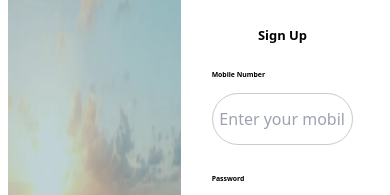
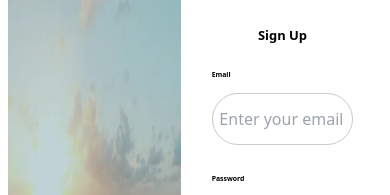
Before and after one commit to iozhen/chehrehnegar, a Next.js app: page /auth/signup in a window 390 px wide. Shown: the part 178-373 px from the top of the page. Built offline with nearby package versions, Linux system fonts and the light colour scheme.

Commit message:
change mobile to email

```diff
--- a/pages/auth/login.tsx
+++ b/pages/auth/login.tsx
@@ -17,14 +17,12 @@ const Login = () => {
 
    const formik = useFormik({
       initialValues: {
-         mobile: "",
+         email: "",
          password: "",
       },
       validationSchema: Yup.object({
-         mobile: Yup.string()
-            .matches(/^[0-9]+$/, "Must be only digits")
-            .min(11, "Must be exactly 11 digits")
-            .max(11, "Must be exactly 11 digits")
+         email: Yup.string()
+            .email("Invalid email address")
             .required("Required"),
          password: Yup.string().required("Required"),
       }),
@@ -32,7 +30,7 @@ const Login = () => {
          setLoading(true); // Set loading to true when the form is submitted
          axios
             .post(`${baseUrl}/api/auth/login`, {
-               mobileNumber: values.mobile,
+               email: values.email,
                password: values.password,
             })
             .then((res) => {
@@ -45,7 +43,7 @@ const Login = () => {
             .catch((err) => {
                console.log(err);
                if (err?.response?.data?.message === "User not found") {
-                  toast.error("You are not registered yet singup first");
+                  toast.error("You are not registered yet, signup first");
                   // router.push("/auth/signup");
                } else {
                   toast.error("Username or password is incorrect!");
@@ -76,22 +74,22 @@ const Login = () => {
                className="flex flex-col gap-[1.46vh]"
             >
                <div className="flex flex-col gap-[1.46vh] mb-[1.95vh]">
-                  <label htmlFor="mobile" className="font-[700] text-[1.76vw]">
-                     Mobile Number
+                  <label htmlFor="email" className="font-[700] text-[1.76vw]">
+                     Email
                   </label>
                   <input
-                     type="text"
-                     id="mobile"
-                     name="mobile"
-                     placeholder="Enter your mobile number"
+                     type="email"
+                     id="email"
+                     name="email"
+                     placeholder="Enter your email"
                      className="w-[36.35vw] h-[6.25vh] rounded-[9.77vh] border-[0.1vh] border-[#CBCBCB] px-[1.73vw]"
                      onChange={formik.handleChange}
                      onBlur={formik.handleBlur}
-                     value={formik.values.mobile}
+                     value={formik.values.email}
                   />
-                  {formik.touched.mobile && formik.errors.mobile ? (
+                  {formik.touched.email && formik.errors.email ? (
                      <div className="text-red-500 text-sm">
-                        {formik.errors.mobile}
+                        {formik.errors.email}
                      </div>
                   ) : null}
                </div>
--- a/pages/auth/request-otp.tsx
+++ b/pages/auth/request-otp.tsx
@@ -11,27 +11,26 @@ const RequestOtp = () => {
 
    const formik = useFormik({
       initialValues: {
-         mobile: "",
+         email: "",
       },
       validationSchema: Yup.object({
-         mobile: Yup.string()
-            .matches(/^[0-9]+$/, "Must be only digits")
-            .length(11, "Must be exactly 11 digits")
+         email: Yup.string()
+            .email("Invalid email address")
             .required("Required"),
       }),
       onSubmit: (values) => {
          axios
             .post(`${baseUrl}/api/auth/send-otp-for-password-reset`, {
-               mobileNumber: values.mobile,
+               email: values.email,
             })
             .then((res) => {
                toast.success("OTP sent successfully!");
-               router.push(`/auth/verify-otp?mobile=${values.mobile}`);
+               router.push(`/auth/verify-otp?email=${values.email}`);
             })
             .catch((err) => {
                console.log(err);
-               if (err?.response?.data?.message == "User not found") {
-                  toast.error("you are not register yet");
+               if (err?.response?.data?.message === "User not found") {
+                  toast.error("You are not registered yet.");
                   router.push("/auth/signup");
                } else {
                   toast.error("Error sending OTP. Please try again.");
@@ -56,22 +55,22 @@ const RequestOtp = () => {
                className="flex flex-col gap-[1.46vh]"
             >
                <div className="flex flex-col gap-[1.46vh] mb-[1.95vh]">
-                  <label htmlFor="mobile" className="font-[700] text-[1.76vw]">
-                     Mobile Number
+                  <label htmlFor="email" className="font-[700] text-[1.76vw]">
+                     Email
                   </label>
                   <input
-                     type="text"
-                     id="mobile"
-                     name="mobile"
-                     placeholder="Enter your mobile number"
+                     type="email"
+                     id="email"
+                     name="email"
+                     placeholder="Enter your email address"
                      className="w-[36.35vw] h-[6.25vh] rounded-[9.77vh] border-[0.1vh] border-[#CBCBCB] px-[1.73vw]"
                      onChange={formik.handleChange}
                      onBlur={formik.handleBlur}
-                     value={formik.values.mobile}
+                     value={formik.values.email}
                   />
-                  {formik.touched.mobile && formik.errors.mobile ? (
+                  {formik.touched.email && formik.errors.email ? (
                      <div className="text-red-500 text-sm">
-                        {formik.errors.mobile}
+                        {formik.errors.email}
                      </div>
                   ) : null}
                </div>
--- a/pages/auth/signup.tsx
+++ b/pages/auth/signup.tsx
@@ -13,15 +13,13 @@ const SignUp = () => {
 
    const formik = useFormik({
       initialValues: {
-         mobile: "",
+         email: "",
          password: "",
          repeatPassword: "",
       },
       validationSchema: Yup.object({
-         mobile: Yup.string()
-            .matches(/^[0-9]+$/, "Must be only digits")
-            .min(11, "Must be exactly 11 digits")
-            .max(11, "Must be exactly 11 digits")
+         email: Yup.string()
+            .email("Invalid email address")
             .required("Required"),
          password: Yup.string()
             .min(8, "Password must be at least 8 characters")
@@ -34,19 +32,19 @@ const SignUp = () => {
          setLoading(true); // Set loading to true when the form is submitted
          axios
             .post(`${baseUrl}/api/auth/sign-up`, {
-               mobileNumber: values.mobile,
+               email: values.email,
                password: values.password,
                otp: "1111",
             })
             .then((res) => {
                console.log(res);
-               toast.success("Welcome To Bina Platform please login");
+               toast.success("Welcome To Bina Platform, please login");
                router.push("/auth/login");
             })
             .catch((err) => {
                console.log(err);
-               if (err?.response?.data?.message === "Phone already exists") {
-                  toast.error("You are signed up please login!");
+               if (err?.response?.data?.message === "Email already exists") {
+                  toast.error("You are already signed up, please login!");
                   router.push("/auth/login");
                } else {
                   toast.error("Please try again!");
@@ -77,22 +75,22 @@ const SignUp = () => {
                className="flex flex-col gap-[1.46vh]"
             >
                <div className="flex flex-col gap-[1.46vh] mb-[1.95vh]">
-                  <label htmlFor="mobile" className="font-[700] text-[1.76vw]">
-                     Mobile Number
+                  <label htmlFor="email" className="font-[700] text-[1.76vw]">
+                     Email
                   </label>
                   <input
-                     type="text"
-                     id="mobile"
-                     name="mobile"
-                     placeholder="Enter your mobile number"
+                     type="email"
+                     id="email"
+                     name="email"
+                     placeholder="Enter your email"
                      className="w-[36.35vw] h-[6.25vh] rounded-[9.77vh] border-[0.1vh] border-[#CBCBCB] px-[1.73vw]"
                      onChange={formik.handleChange}
                      onBlur={formik.handleBlur}
-                     value={formik.values.mobile}
+                     value={formik.values.email}
                   />
-                  {formik.touched.mobile && formik.errors.mobile ? (
+                  {formik.touched.email && formik.errors.email ? (
                      <div className="text-red-500 text-sm">
-                        {formik.errors.mobile}
+                        {formik.errors.email}
                      </div>
                   ) : null}
                </div>
--- a/pages/auth/update-password.tsx
+++ b/pages/auth/update-password.tsx
@@ -8,7 +8,7 @@ import { useRouter } from "next/router";
 const UpdatePassword = () => {
    const baseUrl = process.env.NEXT_PUBLIC_BASE_URL;
    const router = useRouter();
-   const { mobile } = router.query;
+   const { email } = router.query;
    const [loading, setLoading] = useState(false);
 
    const formik = useFormik({
@@ -26,7 +26,7 @@ const UpdatePassword = () => {
          setLoading(true); // Set loading to true when the form is submitted
          axios
             .post(`${baseUrl}/api/auth/reset-password`, {
-               mobileNumber: mobile,
+               email: email,
                newPassword: values.newPassword,
             })
             .then((res) => {
--- a/pages/auth/verify-otp.tsx
+++ b/pages/auth/verify-otp.tsx
@@ -8,7 +8,7 @@ import { useRouter } from "next/router";
 const VerifyOtp = () => {
    const baseUrl = process.env.NEXT_PUBLIC_BASE_URL;
    const router = useRouter();
-   const { mobile } = router.query;
+   const { email } = router.query;
 
    const formik = useFormik({
       initialValues: {
@@ -23,12 +23,12 @@ const VerifyOtp = () => {
       onSubmit: (values) => {
          axios
             .post(`${baseUrl}/api/auth/verify-otp-for-password-reset`, {
-               mobileNumber: mobile,
+               email: email,
                otp: values.otp,
             })
             .then((res) => {
                toast.success("OTP verified successfully!");
-               router.push(`/auth/update-password?mobile=${mobile}`);
+               router.push(`/auth/update-password?email=${email}`);
             })
             .catch((err) => {
                console.log(err);
```
